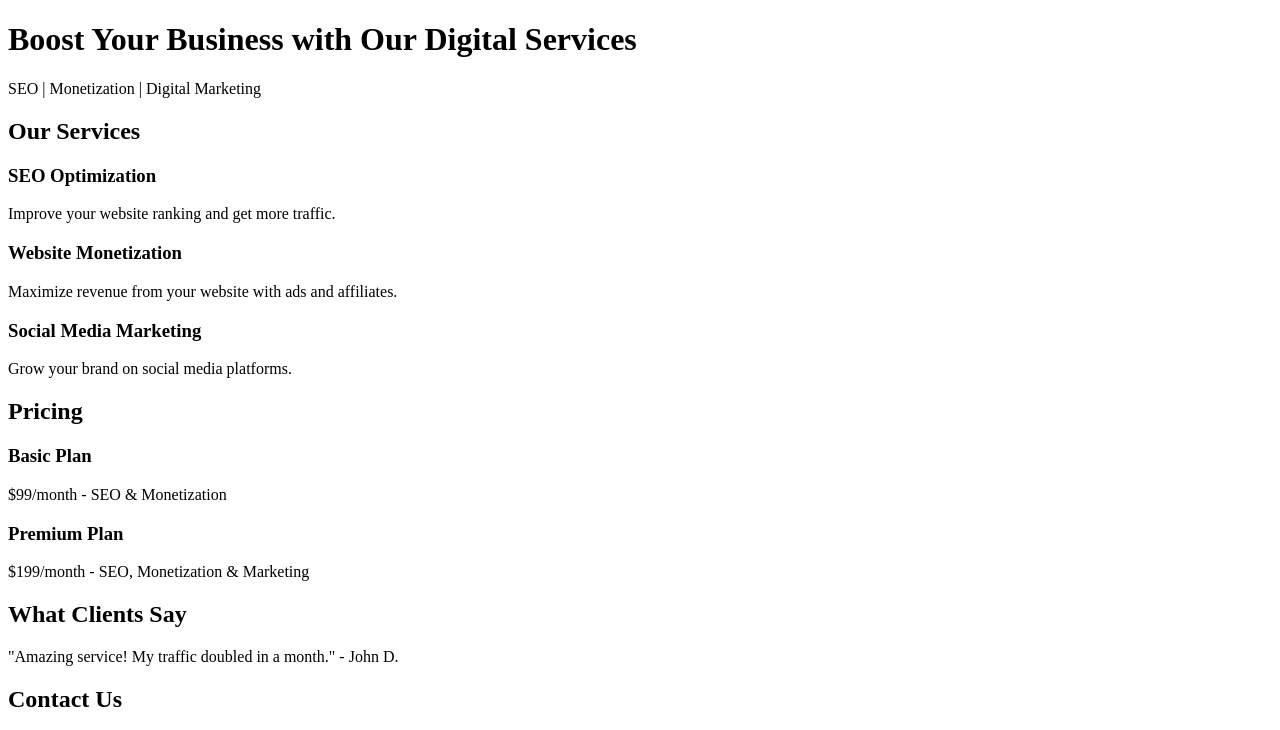
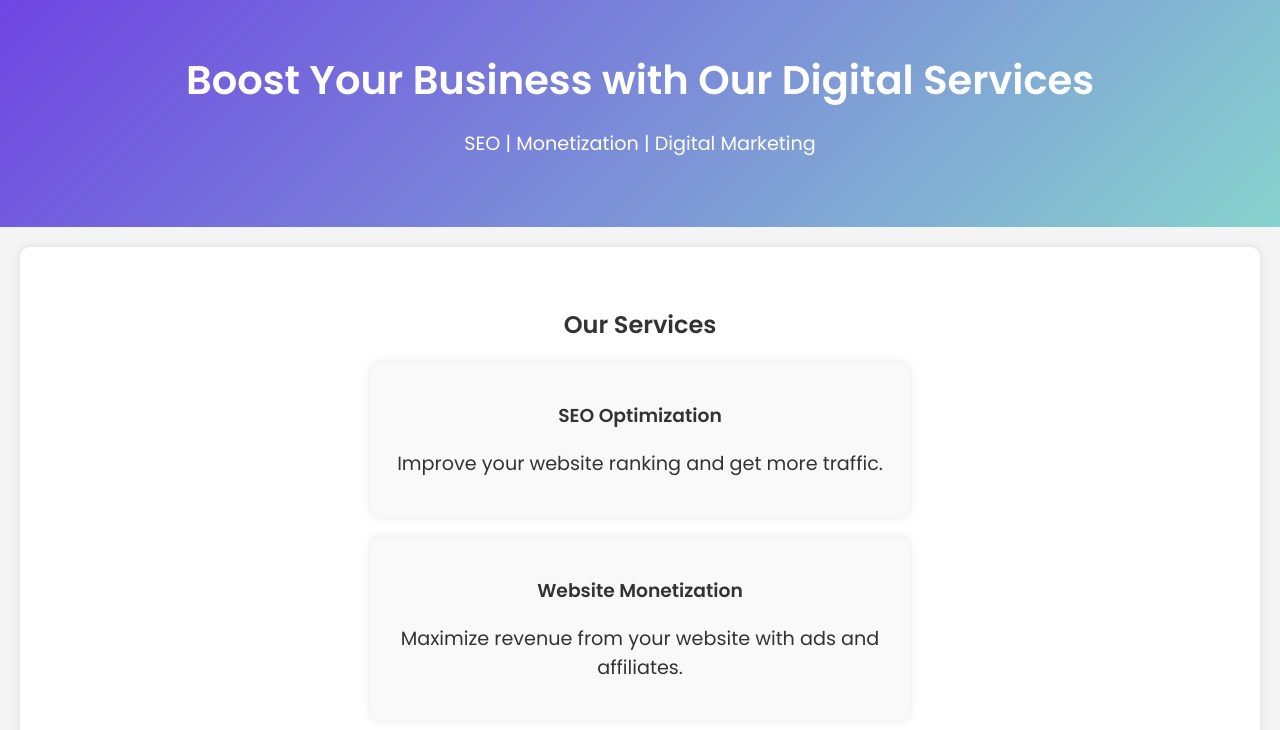
Before and after one commit to ashwaniseth738/active, a plain HTML site: page index.html in a window 1280 px wide. Shown: the top 730 px of the page. Drawn offline with Linux system fonts and the light colour scheme.

Commit message:
Update index.html
sw

```diff
--- a/index.html
+++ b/index.html
@@ -3,7 +3,50 @@
     <meta charset="UTF-8">
     <meta name="viewport" content="width=device-width, initial-scale=1.0">
     <title>Digital Services</title>
-    <link rel="stylesheet" href="styles.css">
+    <link href="https://fonts.googleapis.com/css2?family=Poppins:wght@300;400;600&display=swap" rel="stylesheet">
+    <style>
+        body {
+            font-family: 'Poppins', sans-serif;
+            margin: 0;
+            padding: 0;
+            text-align: center;
+            background: #f4f4f4;
+            color: #333;
+        }
+        header {
+            background: linear-gradient(135deg, #6e45e2, #88d3ce);
+            color: white;
+            padding: 50px 20px;
+        }
+        h1 {
+            font-size: 2.5em;
+            margin: 0;
+        }
+        p {
+            font-size: 1.2em;
+        }
+        section {
+            padding: 40px 20px;
+            background: white;
+            margin: 20px;
+            border-radius: 10px;
+            box-shadow: 0px 0px 10px rgba(0, 0, 0, 0.1);
+        }
+        .service, .price-plan {
+            margin: 20px auto;
+            padding: 20px;
+            max-width: 500px;
+            background: #f9f9f9;
+            border-radius: 10px;
+            box-shadow: 0px 0px 8px rgba(0, 0, 0, 0.1);
+        }
+        footer {
+            background: #333;
+            color: white;
+            padding: 20px;
+            margin-top: 20px;
+        }
+    </style>
 </head>
 <body>
     <header>
```
